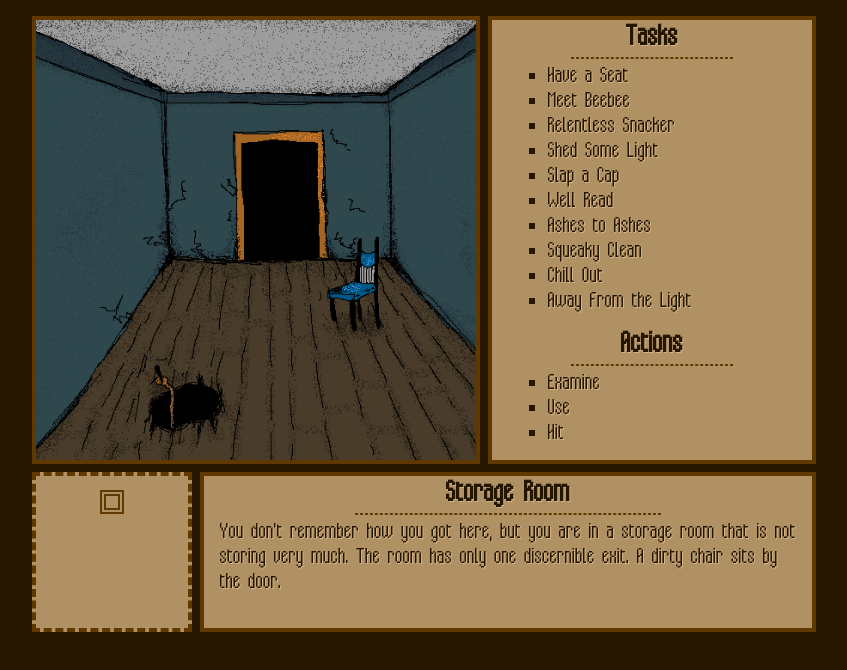
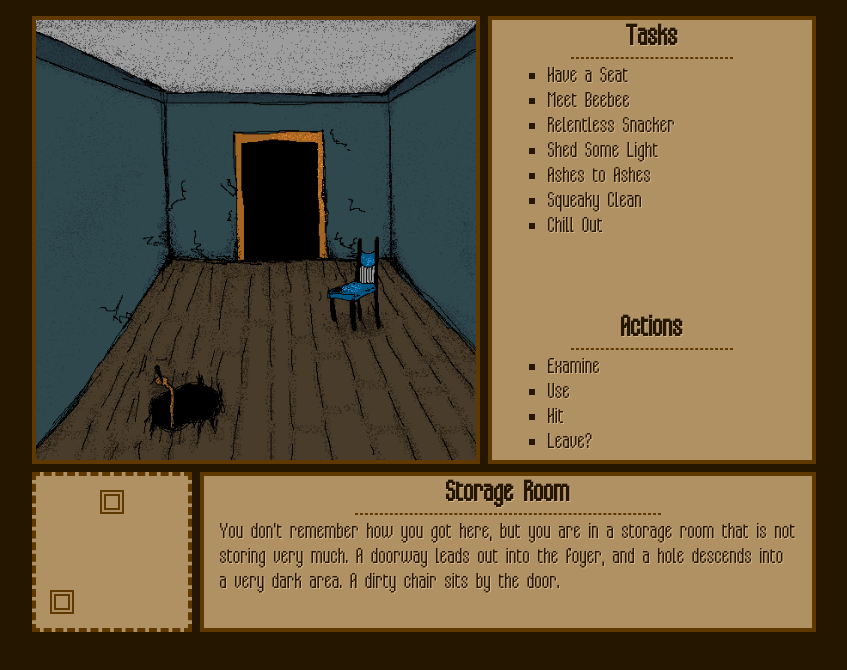
Before and after one commit to southpawgeek/react-jam, a React (Vite) app: page / in a window 1280 px wide. Shown: the top 670 px of the page, without its empty margins (216-1063 px from the left). Built offline with nearby package versions, Linux system fonts and the light colour scheme.

Commit message:
end-game state, actions, room descriptions etc.

```diff
--- a/src/components/Actions.jsx
+++ b/src/components/Actions.jsx
@@ -1,7 +1,7 @@
 import { useGameProvider } from "./GameProvider"
 
 const Actions = () => {
-  const { currentRoom, setCurrentDescription, actions, currentAction, setCurrentAction } = useGameProvider()
+  const { rooms, currentRoom, setCurrentRoom, clearVisitedRooms, setCurrentDescription, actions, currentAction, setCurrentAction, taskPercentage } = useGameProvider()
 
   const handleSelect = (action) => {
     setCurrentAction(action)
@@ -12,6 +12,17 @@ const Actions = () => {
   const handleCancel = () => {
     setCurrentAction("")
     setCurrentDescription(currentRoom.description)
+  }
+
+  const completeGame = () => {
+    if (taskPercentage === 100) {
+      setCurrentRoom(rooms.epilogue)
+      setCurrentDescription(rooms.epilogue.description)
+      clearVisitedRooms()
+    }
+    else {
+    setCurrentDescription(["You aren't sure how you would leave the house. Perhaps you have some unfinished business here?"])
+    }
   }
 
   const Active = ({ action }) => (
@@ -38,6 +49,9 @@ const Actions = () => {
     </span>
   )
 
+  const Leave = () =>
+    <span className={taskPercentage === 100 ? 'glow' : 'inactive-action'} onClick={() => completeGame()}>Leave?</span>
+
   return (
     <div id='actions'>
       <h2>Actions</h2>
@@ -52,6 +66,7 @@ const Actions = () => {
             )}
           </li>
         ))}
+        {currentRoom.key !== 'epilogue' ? <li><Leave /></li> : null}
       </ul>
     </div>
   )
--- a/src/components/GameProvider.jsx
+++ b/src/components/GameProvider.jsx
@@ -81,12 +81,15 @@ export const GameProvider = ({ children }) => {
     bathroomSink: {
       use: {description: ["You turn the faucet, but hear a strange buzzing sound. Nothing comes out."]}
     },
-    diningRoomFood: {
+    kitchenFood: {
       examine: { description: ["The pie looks and smells great. But why is it here?"] },
       use: {nextRoom: "deathFood"}
     },
-    diningRoomTable: {
-      hit: {description: ["You slam your fits down on the table, to little effect."]}
+    kitchenTable: {
+      hit: {description: ["Why hit the table when it's already down?"]}
+    },
+    basementBulb: {
+      use: {nextRoom: "deathBulb"}
     }
   }
 
@@ -96,9 +99,9 @@ export const GameProvider = ({ children }) => {
       key: "start",
       name: "Storage Room",
       image: "beginning.png",
-      exits: { a2: "foyer" },
+      exits: { a2: "foyer", c1: "basement" },
       description: [
-        "You don't remember how you got here, but you are in a storage room that is not storing very much. The room has only one discernible exit. A dirty chair sits by the door.",
+        "You don't remember how you got here, but you are in a storage room that is not storing very much. A doorway leads out into the foyer, and a hole descends into a very dark area. A dirty chair sits by the door.",
       ],
       actions: {
         // doorway
@@ -122,14 +125,12 @@ export const GameProvider = ({ children }) => {
       name: "Decrepit Foyer",
       image: "foyer.png",
       exits: {
-        a1: "birdRoom",
         a3: "upstairs",
         b2: "kitchen",
-        b3: "diningRoom",
         c2: "start",
       },
       description: [
-        "Despite being a foyer, there does not seem to be any way to exit the house. Upstairs, a repetitive chirping sound comes from the visible door, and the hallway continues eastward. On the main floor, the door before you leads to the kitchen. To the east, there is a dining room entrance.",
+        "Despite being a foyer, there does not seem to be any way to exit the house. A repetitive chirping sound drifts down from upstairs. On the main floor, the door before you leads to the kitchen.",
       ],
     },
     birdRoom: {
@@ -139,7 +140,7 @@ export const GameProvider = ({ children }) => {
       description: [
         "This room has a bright, open window with a small birdcage on a stand. Inside the cage is the source of the chirping. The bird cautiously watches you.",
       ],
-      exits: { c3: "foyer" },
+      exits: { c2: "upstairs" },
       actions: {
         // cage
         d4: actionSets.birdRoomCage,
@@ -194,13 +195,12 @@ export const GameProvider = ({ children }) => {
       name: "Upstairs Hallway",
       image: "upstairs.png",
       description: [
-        "The hallway has several open doorways, including a bedroom and bathroom entrance. The room at the end of the hall is full of books. Off to the side, a ladder to the attic is visible.",
+        "This poorly-lit hallway has several open doorways. A bathroom lies to the west, and an attic entrance to the east. The loud chirps are coming from the room at the end of the hall.",
       ],
       exits: {
-        a2: "library",
-        a3: "attic",
+        a2: "birdRoom",
         b1: "bathroom",
-        b3: "bedroom",
+        b3: "attic",
         c1: "foyer",
       },
     },
@@ -209,60 +209,74 @@ export const GameProvider = ({ children }) => {
       name: "Disused Kitchen",
       image: "kitchen.png",
       description: [
-        "The kitchen doesn't look like it has been used for a long time. There's an opening to the basement, and the dining room is just south of here.",
+        "This looks like it used to be a kitchen, but nearly everything has been removed. Against all odds, a fragrant cherry pie sits on the floor. It looks like it just came out of the nonexistent oven.",
       ],
       exits: {
-        b1: "foyer",
-        b3: "basement",
-        c2: "diningRoom",
+        c2: "foyer",
       },
+      actions: {
+        // pie
+        f5: actionSets.kitchenFood,
+        f6: actionSets.kitchenFood,
+        g5: actionSets.kitchenFood,
+        g6: actionSets.kitchenFood,
+        // table
+        e3: actionSets.kitchenTable,
+        f2: actionSets.kitchenTable,
+        f3: actionSets.kitchenTable,
+        f4: actionSets.kitchenTable,
+        g3: actionSets.kitchenTable,
+      }
     },
-    diningRoom: {
-      key: "diningRoom",
-      name: "Dining Room",
-      image: "diningRoom.png",
-      description: [
-        "Strangely, the dining room is in a much better condition than the rest of the house. The table is set for dessert, with a lovely cherry pie as the centerpiece. One slice of pie sits on a white dish.",
-      ],
-      exits: {
-        a2: "kitchen",
-        b1: "foyer",
-      },
-    },
+    // diningRoom: {
+    //   key: "diningRoom",
+    //   name: "Dining Room",
+    //   image: "diningRoom.png",
+    //   description: [
+    //     "Strangely, the dining room is in a much better condition than the rest of the house. The table is set for dessert, with a lovely cherry pie as the centerpiece. One slice of pie sits on a white dish.",
+    //   ],
+    //   exits: {
+    //     a2: "kitchen",
+    //     b1: "foyer",
+    //   },
+    // },
     basement: {
       key: "basement",
       name: "Musty Basement",
       image: "basement.png",
       description: [
-        "The basement is dark, and smells a bit moldy. Despite the lack of light, you can make out a strange, glowing crevice. A bare bulb with a long chain hangs in the center of the room.",
+        "The basement is dark, and smells a bit moldy. A bare bulb with a long chain hangs in the center of the room. Thankfully, there's a rope leading back up.",
       ],
       exits: {
-        a1: "kitchen",
-        b3: "crevice",
+        a1: "start",
+        // b3: "crevice",
       },
+      actions: {
+        e7: actionSets.basementBulb
+      }
     },
-    crevice: {
-      key: "crevice",
-      name: "Eroded Crevice",
-      image: "crevice.png",
-      description: [
-        "The tiny crevice contains all kinds of oddly bioluminescent fungus and strange vines.",
-      ],
-      exits: {
-        b1: "basement",
-      },
-    },
-    library: {
-      key: "library",
-      name: "Overstuffed Library",
-      image: "library.png",
-      description: [
-        "There are so many books, you aren't sure what to look at first. Some are in shelves, while there are quite a few large stacks as well.",
-      ],
-      exits: {
-        c2: "upstairs",
-      },
-    },
+    // crevice: {
+    //   key: "crevice",
+    //   name: "Eroded Crevice",
+    //   image: "crevice.png",
+    //   description: [
+    //     "The tiny crevice contains all kinds of oddly bioluminescent fungus and strange vines.",
+    //   ],
+    //   exits: {
+    //     b1: "basement",
+    //   },
+    // },
+    // library: {
+    //   key: "library",
+    //   name: "Overstuffed Library",
+    //   image: "library.png",
+    //   description: [
+    //     "There are so many books, you aren't sure what to look at first. Some are in shelves, while there are quite a few large stacks as well.",
+    //   ],
+    //   exits: {
+    //     c2: "upstairs",
+    //   },
+    // },
     attic: {
       key: "attic",
       name: "Cramped Attic",
@@ -322,17 +336,17 @@ export const GameProvider = ({ children }) => {
         i2: actionSets.bathroomTub,
       }
     },
-    bedroom: {
-      key: "bedroom",
-      name: "Bedroom",
-      image: "bedroom.png",
-      description: [
-        "The bedroom looks fairly comfortable, despite having been uninhabited for quite some time. The bed is still perfectly made.",
-      ],
-      exits: {
-        b1: "upstairs",
-      },
-    },
+    // bedroom: {
+    //   key: "bedroom",
+    //   name: "Bedroom",
+    //   image: "bedroom.png",
+    //   description: [
+    //     "The bedroom looks fairly comfortable, despite having been uninhabited for quite some time. The bed is still perfectly made.",
+    //   ],
+    //   exits: {
+    //     b1: "upstairs",
+    //   },
+    // },
     // deaths/tasks
     deathChair: {
       key: "deathChair",
@@ -356,9 +370,9 @@ export const GameProvider = ({ children }) => {
       key: "deathFood",
       name: "Relentless Snacker",
       image: "deathFood.png",
-      exits: { b2: "diningRoom" },
+      exits: { b2: "kitchen" },
       description: [
-        "Without questioning the wisdom of eating random, unattended food, you quickly devour the slice of pie. You begin to feel an uncomfortable rumbling. The contents of your stomach begin to expand uncontrollably, tearing you apart from the inside out.",
+        "You stuff yourself, not questioning the wisdom of eating unattended floor pie. With a mighty rumble, the contents of your stomach begin to expand uncontrollably, tearing you apart from the inside out. The pie has betrayed you. It was delicious, at least.",
       ],
     },
     deathBulb: {
@@ -429,8 +443,9 @@ export const GameProvider = ({ children }) => {
       key: "epilogue",
       name: "Quest's End",
       image: "epilogue.png",
+      exits: {a2: "start"},
       description: [
-        "This peculiar house seems to be done with you. It's almost as though it were alive and observing your actions. You have been unceremoniously ejected from the house, and begin your long trek home.",
+        "You have been unceremoniously ejected from the house, and realize you cannot remember anything that happened. You could go back, if you wanted... <br/><br/>Thank you for playing!",
       ],
     },
   }
@@ -457,14 +472,14 @@ export const GameProvider = ({ children }) => {
       key: "deathBulb",
       name: "Shed Some Light",
     },
-    {
-      key: "deathCrevice",
-      name: "Slap a Cap",
-    },
-    {
-      key: "deathBook",
-      name: "Well Read",
-    },
+    // {
+    //   key: "deathCrevice",
+    //   name: "Slap a Cap",
+    // },
+    // {
+    //   key: "deathBook",
+    //   name: "Well Read",
+    // },
     {
       key: "deathRitual",
       name: "Ashes to Ashes",
@@ -477,11 +492,12 @@ export const GameProvider = ({ children }) => {
       key: "deathMirror",
       name: "Chill Out",
     },
-    {
-      key: "deathBed",
-      name: "Away From the Light",
-    },
+    // {
+    //   key: "deathBed",
+    //   name: "Away From the Light",
+    // },
   ]
+
 
   const [visitedRooms, setVisitedRooms] = useState(["start"])
   const addVisitedRoom = (roomKey) => {
@@ -492,6 +508,10 @@ export const GameProvider = ({ children }) => {
       setVisitedRooms(updatedRooms)
     }
   }
+  const clearVisitedRooms = () => setVisitedRooms([])
+
+  const completedTasks = tasks.filter(task => visitedRooms.includes(task.key));
+  const taskPercentage = (completedTasks.length / tasks.length) * 100
 
   const [currentAction, setCurrentAction] = useState("")
   const actions = ["examine", "use", "hit"]
@@ -503,7 +523,9 @@ export const GameProvider = ({ children }) => {
         setCurrentDescription,
         currentRoom,
         setCurrentRoom,
+        clearVisitedRooms,
         tasks,
+        taskPercentage,
         visitedRooms,
         addVisitedRoom,
         actions,
--- a/src/index.css
+++ b/src/index.css
@@ -16,7 +16,8 @@
   text-shadow: 1px 1px 0px var(--ui-highlight);
 }
 
-h1, h2 {
+h1,
+h2 {
   font-size: 2rem;
   margin: 0;
   text-align: center;
@@ -53,18 +54,20 @@ hr {
   background-color: var(--ui-background);
 }
 
-#tasks ul, #actions ul {
+#tasks ul,
+#actions ul {
   list-style-type: square;
   margin: 0;
   text-transform: capitalize;
 }
 
 #tasks ul {
-  height: 16.5rem;
+  height: 15.5rem;
   text-transform: none;
 }
 
-#tasks li, #actions ul {
+#tasks li,
+#actions ul {
   margin-left: 1rem;
 }
 
@@ -74,7 +77,9 @@ hr {
   text-decoration-thickness: 1px;
 }
 
-.inactive-action, .active-cancel, td.exit button {
+.inactive-action,
+.active-cancel,
+td.exit button {
   cursor: pointer;
 }
 
@@ -88,13 +93,36 @@ hr {
   text-transform: none;
 }
 
+.glow {
+  cursor: pointer;
+  text-align: center;
+  -webkit-animation: glow 1s ease-in-out infinite alternate;
+  -moz-animation: glow 1s ease-in-out infinite alternate;
+  animation: glow 1s ease-in-out infinite alternate;
+}
+
+@keyframes glow {
+  0% {
+    text-shadow: 0 0 3px rgb(0, 255, 255);
+  }
+  33% {
+    text-shadow: 0 0 3px rgb(162, 255, 0);
+  }
+  67% {
+    text-shadow: 0 0 3px rgb(255, 0, 225);
+  }
+  100% {
+    text-shadow: 0 0 3px rgb(255, 255, 255);
+  }
+}
+
 #actions-grid {
   border-collapse: collapse;
   width: 100%;
   height: 100%;
 }
 #actions-grid td {
-  border: 1px solid rgba(255,0,255,0);
+  border: 1px solid rgba(255, 0, 255, 0);
   font-size: 2rem;
   color: white;
   opacity: 0%;
```
